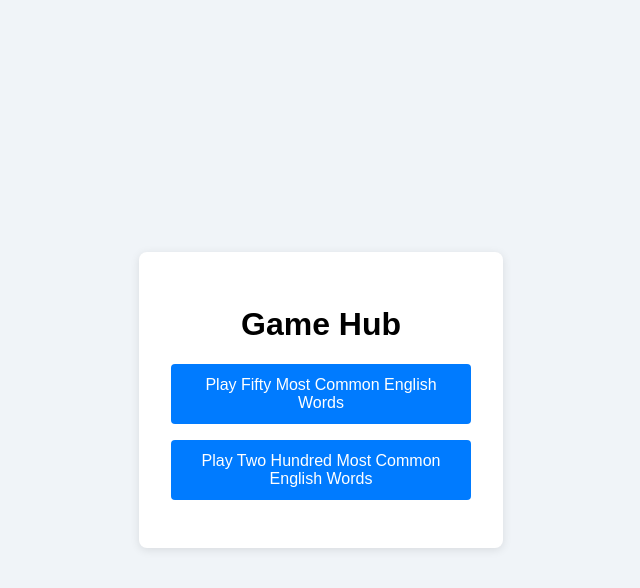
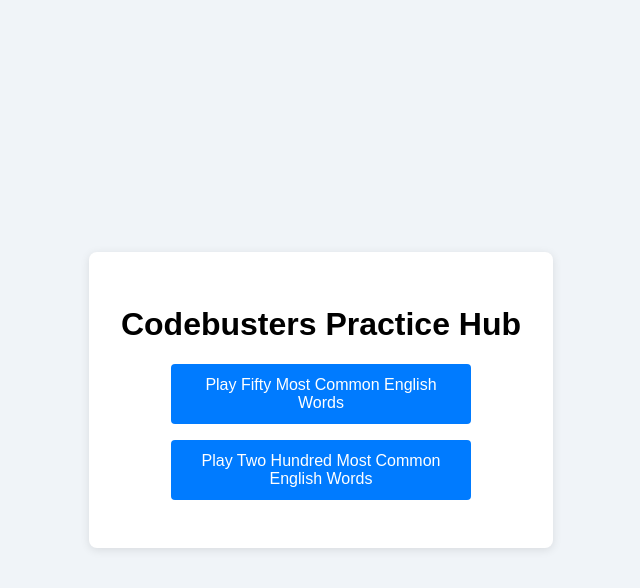
Before and after one commit to KaskasR/Codebusters_Drilling, a Flask app: page / in a window 1280 px wide. Shown: the top 588 px of the page, without its empty margins (319-959 px from the left). Run offline with Flask 3, Linux system fonts and the light colour scheme; parts of the project's set-up code (start-up, migrations or seed data) failed here and were passed over.

Commit message:
Changed App name

```diff
--- a/templates/home.html
+++ b/templates/home.html
@@ -2,12 +2,12 @@
 <html lang="en">
 <head>
   <meta charset="UTF-8">
-  <title>Game Hub</title>
+  <title>Codebusters Practice Hub</title>
   <link rel="stylesheet" href="{{ url_for('static', filename='css/style.css') }}">
 </head>
 <body>
   <div class="container">
-    <h1>Game Hub</h1>
+    <h1>Codebusters Practice Hub</h1>
     <div class="home-buttons">
       <button onclick="location.href='{{ url_for('fifty_game') }}'">
         Play Fifty Most Common English Words
```
